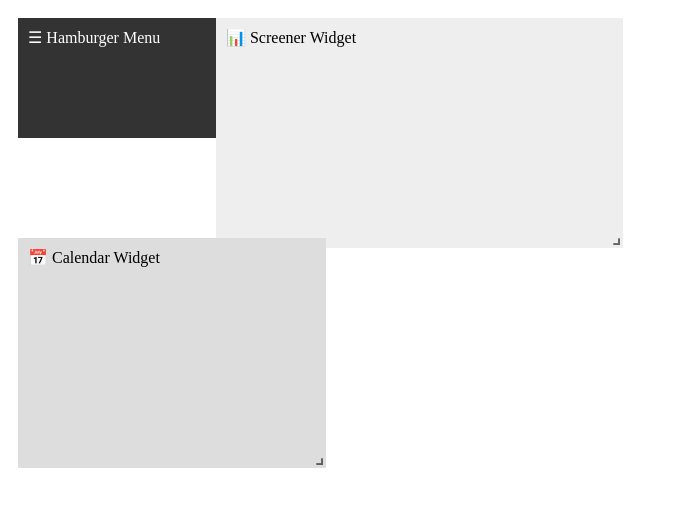
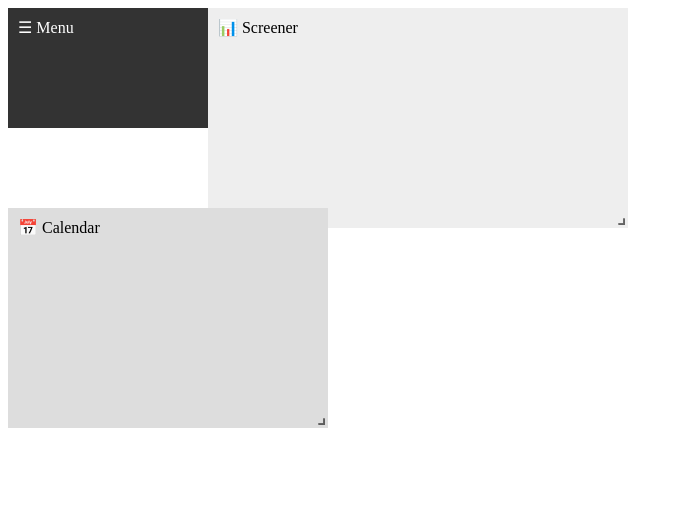
Before and after one commit to oddradar/bonfire-investments, a React (Vite) app in the folder frontend/: page / in a window 1280 px wide. Shown: the top 506 px of the page, without its empty margins (0-683 px from the left). Built offline with nearby package versions, Linux system fonts and the light colour scheme.

Commit message:
trying to get 0 margin borders

```diff
--- a/frontend/src/components/Dashboard.jsx
+++ b/frontend/src/components/Dashboard.jsx
@@ -43,22 +43,23 @@ export default function Dashboard() {
       cols={12}                   // Total number of columns in the grid
       rowHeight={100}             // Height of each row in pixels
       width={1200}                // Total width of the grid in pixels
+      margin={[0, 0]}             // removes spacing between items
+      containerPadding={[0, 0]}   // removes padding at edges
       onLayoutChange={(newLayout) => setLayout(newLayout)} // Update layout when widgets move/resize
     >
       {/* Hamburger menu widget */}
       <div key="menu" style={{ background: "#333", color: "#fff", padding: "10px" }}>
-        {/* Unicode hamburger icon */}
-        ☰ Hamburger Menu
+        ☰ Menu
       </div>
 
       {/* Screener widget */}
       <div key="screener" style={{ background: "#eee", padding: "10px" }}>
-        📊 Screener Widget
+        📊 Screener
       </div>
 
       {/* Calendar widget */}
       <div key="calendar" style={{ background: "#ddd", padding: "10px" }}>
-        📅 Calendar Widget
+        📅 Calendar
       </div>
     </GridLayout>
   );
```
